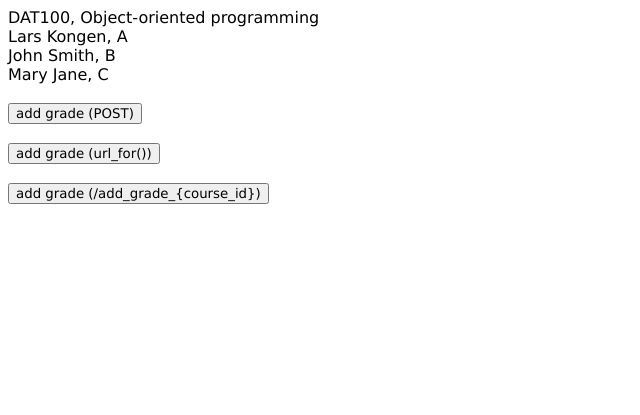
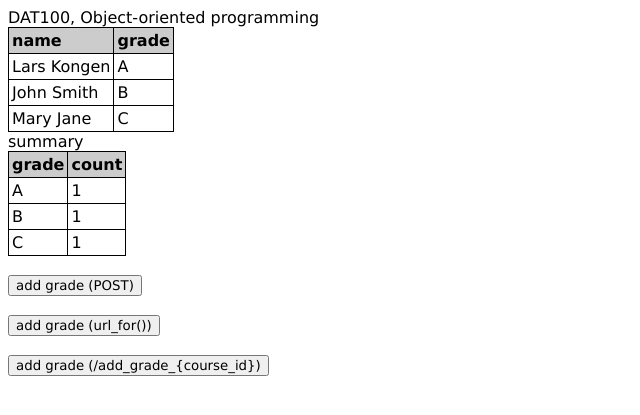
Before and after one commit to wathne/dat310-2023-assignments, a Flask app: page /course/DAT100 in a window 1280 px wide. Shown: the top 415 px of the page, without its empty margins (0-640 px from the left). Run offline with Flask 2, Linux system fonts and the light colour scheme; data comes from the database, SQL or seed files in the repository.

Commit message:
WIP(ass-6): work in progress
modified:   app.py
modified:   templates/course_id.html
modified:   templates/index.html
modified:   templates/student_no.html

```diff
--- a/assignment-6/app.py
+++ b/assignment-6/app.py
@@ -115,6 +115,7 @@ def sendform_add_student() -> Response | tuple[str, int]:
         student_no=next_student_no,
         name=form_name,
     ) # type: ignore [no-untyped-call]
+    # TODO: url_for()
     return redirect(location="/", code=302)
 
 
@@ -162,7 +163,7 @@ def form_add_grade(
 
     course: dict[str, str]
     for course in courses:
-        if course["course_id"] != source:
+        if str(course["course_id"]) != str(source):
             continue
         return (render_template(
             template_name_or_list="form_add_grade.html",
@@ -177,7 +178,7 @@ def form_add_grade(
 
     student: dict[str, int | str]
     for student in students:
-        if student["student_no"] != source:
+        if int(student["student_no"]) != int(source):
             continue
         return (render_template(
             template_name_or_list="form_add_grade.html",
@@ -260,6 +261,8 @@ def sendform_add_grade(
     if form_grade is None:
         bad_form = True
 
+    # TODO: Modify old grade, else add new grade.
+
     if not bad_form:
         add_grade(
             conn=db,
@@ -267,6 +270,9 @@ def sendform_add_grade(
             student_no=form_student_no,
             grade=form_grade,
         ) # type: ignore [no-untyped-call]
+
+        # TODO: Check if this grade is in the database.
+
         return (render_template(
             template_name_or_list="form_add_grade_success.html",
         ), 200)
@@ -285,7 +291,7 @@ def sendform_add_grade(
 
     course: dict[str, str]
     for course in courses:
-        if course["course_id"] != source:
+        if str(course["course_id"]) != str(source):
             continue
         return (render_template(
             template_name_or_list="form_add_grade_error.html",
@@ -300,7 +306,7 @@ def sendform_add_grade(
 
     student: dict[str, int | str]
     for student in students:
-        if student["student_no"] != source:
+        if int(student["student_no"]) != int(source):
             continue
         return (render_template(
             template_name_or_list="form_add_grade_error.html",
@@ -351,15 +357,15 @@ def template_course(
     }
 
     for course in courses:
-        if course["course_id"] != course_id:
+        if str(course["course_id"]) != str(course_id):
             continue
         grades = select_grades(conn=db) # type: ignore [no-untyped-call]
         for grade in grades:
-            if grade["course_id"] != course["course_id"]:
+            if str(grade["course_id"]) != str(course["course_id"]):
                 continue
             students = select_students(conn=db) # type: ignore [no-untyped-call]
             for student in students:
-                if student["student_no"] != grade["student_no"]:
+                if int(student["student_no"]) != int(grade["student_no"]):
                     continue
                 grades_and_students.append({
                     "name": str(student["name"]),
@@ -385,20 +391,60 @@ def template_course(
             key=lambda gs: gs["grade"],
         )
         return (render_template(
-            "course_id.html",
+            template_name_or_list="course_id.html",
             course=course,
             grades_and_students=grades_and_students_sorted,
             grade_count=grade_count,
         ), 200)
     # TODO: 404 page.
+    # TODO: url_for()
     return redirect(location="/", code=404)
 
 
 @app.route("/student/<student_no>")
 def template_student(
     student_no: str | None = None,
-) -> tuple[str, int]:
-    return (f"TODO: show /student/{student_no}.html", 200)
+) -> Response | tuple[str, int]:
+    if db is None:
+        return ("No database connection.", 500)
+    courses: list[dict[str, str]]
+    grades: list[dict[str, int | str]]
+    # pylint: disable-next=line-too-long
+    students: list[dict[str, int | str]] = select_students(conn=db) # type: ignore [no-untyped-call]
+    course: dict[str, str]
+    grade: dict[str, int | str]
+    student: dict[str, int | str]
+    courses_and_grades: list[dict[str, str]] = []
+    courses_and_grades_sorted: list[dict[str, str]]
+
+    for student in students:
+        if str(student["student_no"]) != str(student_no):
+            continue
+        grades = select_grades(conn=db) # type: ignore [no-untyped-call]
+        for grade in grades:
+            if int(grade["student_no"]) != int(student["student_no"]):
+                continue
+            courses = select_courses(conn=db) # type: ignore [no-untyped-call]
+            for course in courses:
+                if str(course["course_id"]) != str(grade["course_id"]):
+                    continue
+                courses_and_grades.append({
+                    "course_id": course["course_id"],
+                    "name": course["name"],
+                    "grade": str(grade["grade"]),
+                })
+        courses_and_grades_sorted = sorted(
+            courses_and_grades,
+            key=lambda cg: cg["course_id"],
+        )
+        return (render_template(
+            template_name_or_list="student_no.html",
+            student=student,
+            courses_and_grades=courses_and_grades_sorted,
+        ), 200)
+    # TODO: 404 page.
+    # TODO: url_for()
+    return redirect(location="/", code=404)
 
 
 if __name__ == "__main__":
--- a/assignment-6/templates/course_id.html
+++ b/assignment-6/templates/course_id.html
@@ -1,22 +1,81 @@
 {% extends 'base.html' %}
-
 {% block main %}
   <div>{{ course['course_id'] }}, {{ course['name'] }}</div>
+  <table>
+    <thead>
+      <tr>
+        <th>name</th>
+        <th>grade</th>
+      </tr>
+    </thead>
+    <tbody>
     {% for grade_and_student in grades_and_students %}
-<div>{{ grade_and_student['name'] }}, {{ grade_and_student['grade'] }}</div>
+      <tr>
+        <td>{{ grade_and_student['name'] }}</td>
+        <td>{{ grade_and_student['grade'] }}</td>
+      </tr>
     {% endfor %}
-<div></div>
+    </tbody>
+  </table>
+  <div>summary</div>
+  <table>
+    <thead>
+      <tr>
+        <th>grade</th>
+        <th>count</th>
+      </tr>
+    </thead>
+    <tbody>
+    {% if grade_count['a'] >= 1 %}
+      <tr>
+        <td>A</td>
+        <td>{{ grade_count['a'] }}</td>
+      </tr>
+    {% endif %}
+    {% if grade_count['b'] >= 1 %}
+      <tr>
+        <td>B</td>
+        <td>{{ grade_count['b'] }}</td>
+      </tr>
+    {% endif %}
+    {% if grade_count['c'] >= 1 %}
+      <tr>
+        <td>C</td>
+        <td>{{ grade_count['c'] }}</td>
+      </tr>
+    {% endif %}
+    {% if grade_count['d'] >= 1 %}
+      <tr>
+        <td>D</td>
+        <td>{{ grade_count['d'] }}</td>
+      </tr>
+    {% endif %}
+    {% if grade_count['e'] >= 1 %}
+      <tr>
+        <td>E</td>
+        <td>{{ grade_count['e'] }}</td>
+      </tr>
+    {% endif %}
+    {% if grade_count['f'] >= 1 %}
+      <tr>
+        <td>F</td>
+        <td>{{ grade_count['f'] }}</td>
+      </tr>
+    {% endif %}
+    </tbody>
+  </table>
   <br>
   <form action="/add_grade" method="POST">
-  <input name="locked_course_id" type="hidden" value="{{ course.course_id }}">
+    <input name="locked_course_id" type="hidden"
+        value="{{ course['course_id'] }}">
     <input type="submit" value="add grade (POST)">
   </form>
   <br>
-<form action="{{ url_for('form_add_grade', source=course.course_id) }}">
+  <form action="{{ url_for('form_add_grade', source=course['course_id']) }}">
     <input type="submit" value="add grade (url_for())">
   </form>
   <br>
-<form action="/add_grade_{{ course.course_id }}">
+  <form action="/add_grade_{{ course['course_id'] }}">
     <input type="submit" value="add grade (/add_grade_{course_id})">
   </form>
   <br>
```
Also changed, not shown: assignment-6/templates/index.html (+4 -4 lines), assignment-6/templates/student_no.html (+38 -3 lines). Lines whose indentation alone changed are shown as unchanged.
